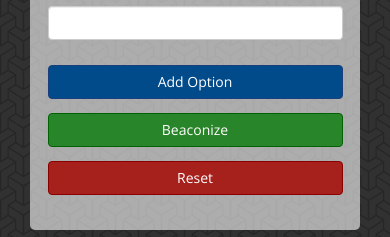
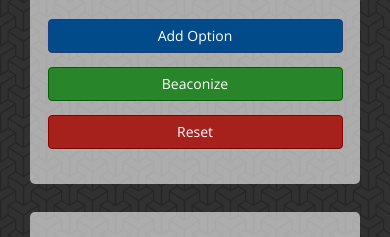
Before and after one commit to celic/Beaconator, a plain HTML site: page index.html in a window 390 px wide. Shown: the part 263-500 px from the top of the page. Drawn offline with nearby package versions, Linux system fonts and the light colour scheme.

Commit message:
Decreases top margin for mobile

```diff
--- a/styles.css
+++ b/styles.css
@@ -15,6 +15,13 @@ body {
 	margin: 6em 0 2em 0;
 
 	border-radius: 5px;
+}
+
+@media (max-width: 767px) {
+
+	.card {
+		margin-top: 2.75em;
+	}
 }
 
 .card > h2 {
```
